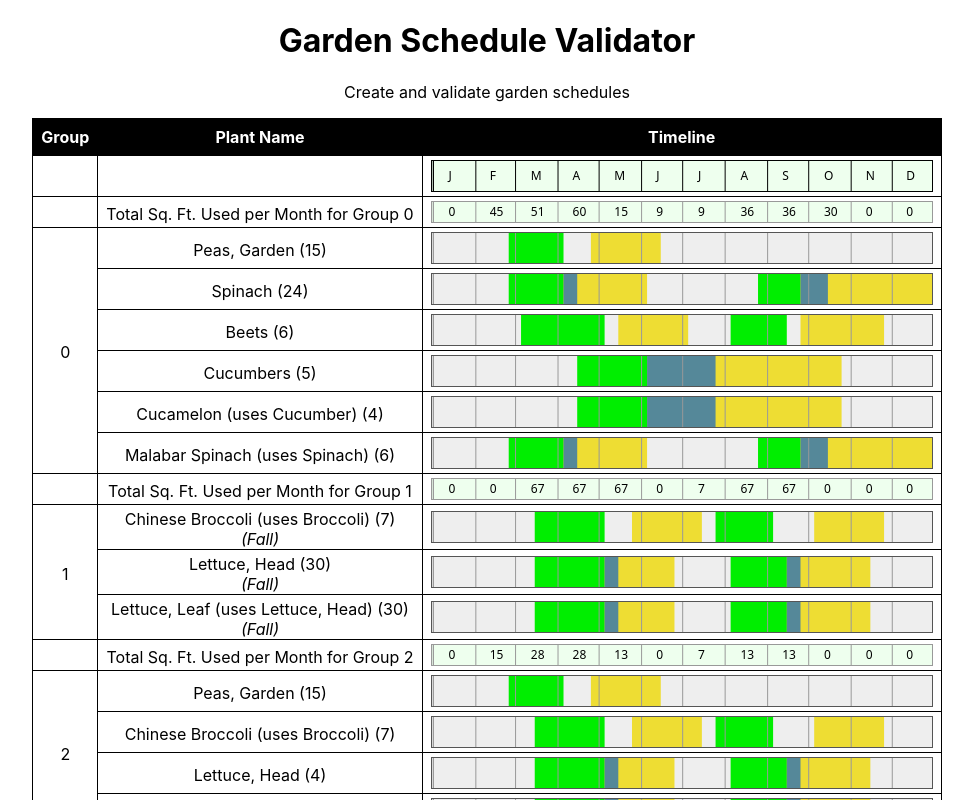
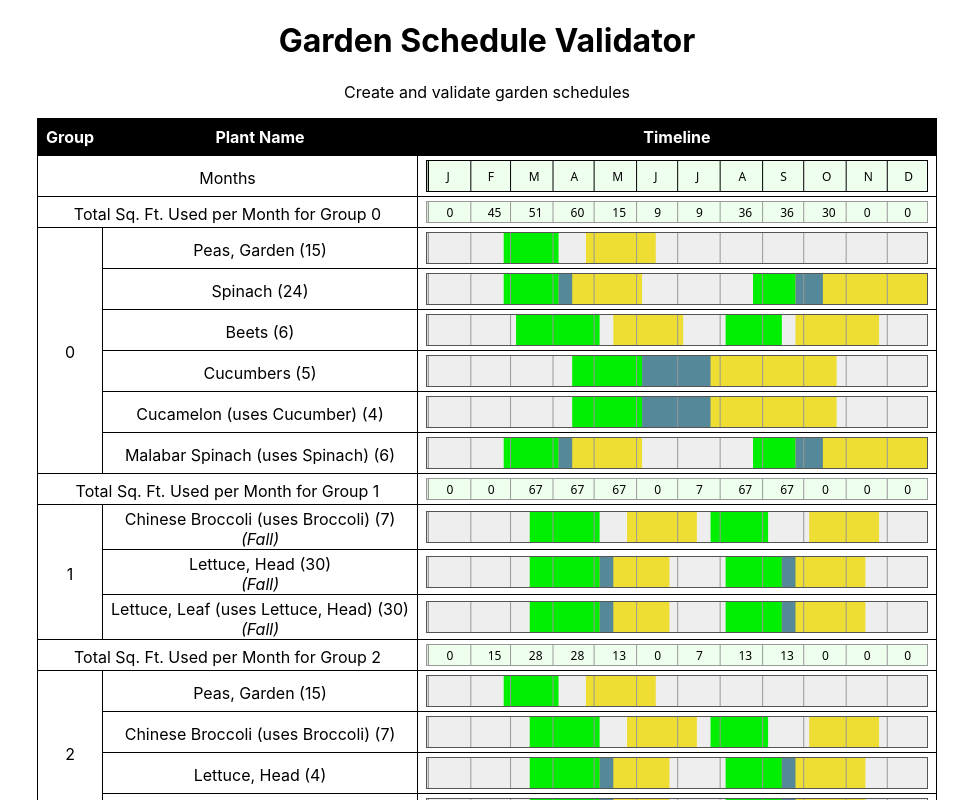
Before and after one commit to arcrad/garden_schedule_validator, a React (Create React App) app: page / in a window 1280 px wide. Shown: the top 800 px of the page, without its empty margins (153-1126 px from the left). Built offline with nearby package versions, Linux system fonts and the light colour scheme.

Commit message:
tweaked labels and layout

```diff
--- a/src/App.tsx
+++ b/src/App.tsx
@@ -50,8 +50,8 @@ function drawTimeAxisMarkersOnCanvas(
 			//draw label for previous month
 			if(showLabels && x < 12) {
 				let nextMonthXOffset = axisWidth*(daysIntoYear(curDate)/yearLengthDays);
-				const textXPos = ( x == 11 ? (xOffset+axisWidth)/2 : (xOffset+nextMonthXOffset)/2) - 6;
-				const textYPos = (axisHeight/2) + 4;
+				const textXPos = ( x == 11 ? (xOffset+axisWidth)/2 : (xOffset+nextMonthXOffset)/2) - 3;
+				const textYPos = (axisHeight/2) + 4.5;
 				//console.log(`textXPos=${textXPos}, textYPos=${textYPos}`);
 				context.fillStyle = '#000';
 				context.font = '12px sans';
@@ -242,8 +242,7 @@ function PlantScheduleTableRows(props:{
 					return (
 					<>
 					<tr key={'sqpm'+i}>
-						<td></td>
-						<td>Total Sq. Ft. Used per Month for Group {i}</td>
+						<td colSpan={2}>Total Sq. Ft. Used per Month for Group {i}</td>
 						<td>
 							<SquareFeetUsedPerMonthChart
 								plantSchedule = {props.plantSchedule}
@@ -294,8 +293,7 @@ function PlantScheduleTable(props:{
 			</thead>
 			<tbody>
 				<tr>
-					<td></td>
-					<td></td>
+					<td colSpan={2}>Months</td>
 					<td><PlantTimelineAxis axisWidth={500} axisHeight={30}/></td>
 				</tr>
 				<PlantScheduleTableRows plantSchedule={props.plantSchedule} plantData={props.plantData}/>
```
